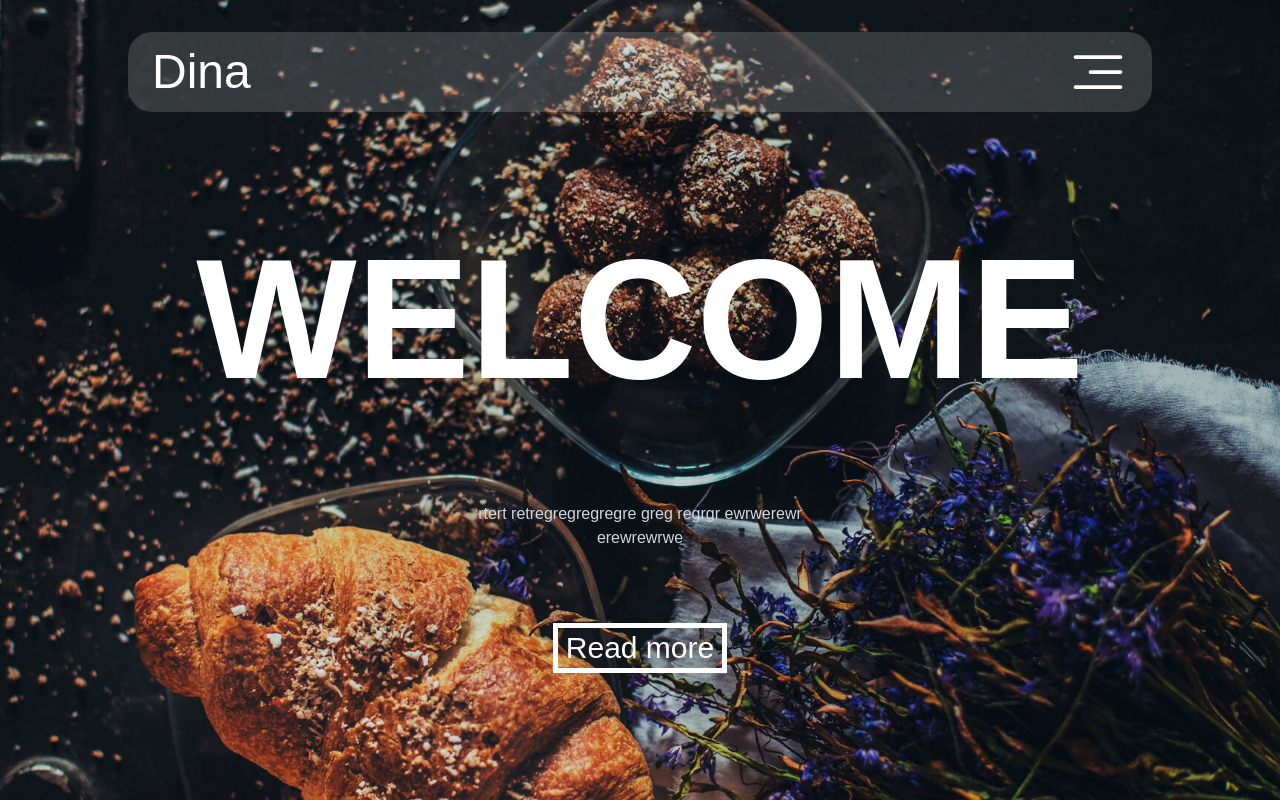
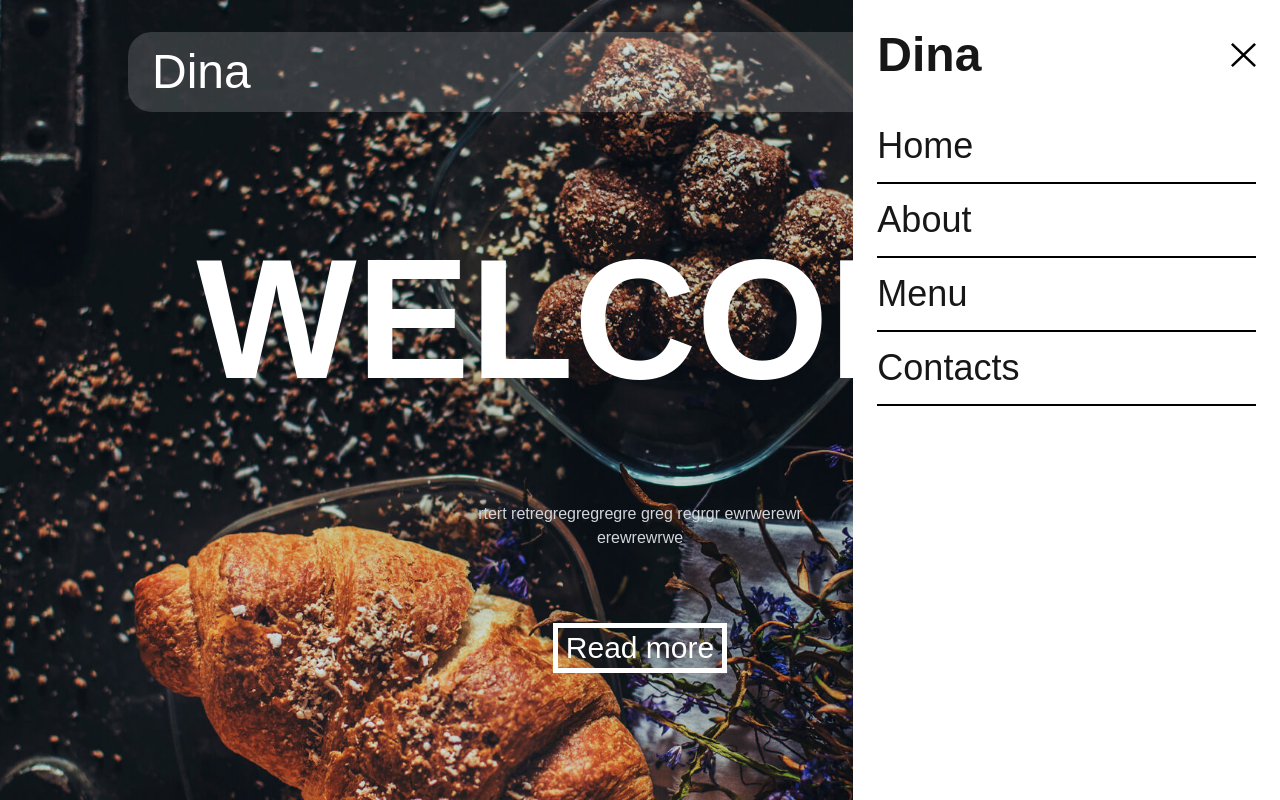
Before and after one commit to ahmedkh67/restu, a Next.js app: page / in a window 1280 px wide. Shown: the top 800 px of the page. Built offline with nearby package versions, Linux system fonts and the light colour scheme; grey boxes are pictures that could not be loaded.

Commit message:
menulist test

```diff
--- a/Components/MenuSlider.tsx
+++ b/Components/MenuSlider.tsx
@@ -37,7 +37,7 @@ const MenuSlider = () => {
           disableOnInteraction: false}}
         spaceBetween={0}
 
-        className="text-white flex h-28 w-full Swiper_Home" >
+        className="text-white flex h-28 w-full cursor-pointer" >
 
           <SwiperSlide>
             <MSliderComponent />
--- /dev/null
+++ b/Components/Menulist.tsx
@@ -0,0 +1,34 @@
+import { Logoname } from '@/Constants';
+import React from 'react'
+import Tap from './Tap';
+import Closeicon from '@/public/Closeicon.svg'
+import Image from 'next/image';
+
+const Menulist = () => {
+  return (
+    <div className="flex w-full md:w-1/3 h-full bg-white absolute top-0 right-0 fixed z-20 px-6 flex-col md:pt-0 pt-6">
+        <div className="flex justify-between w-full h-32 items-center">
+            <div className="flex w-32 h-12">
+                <h1 className='text-5xl font-bold'>
+                    {Logoname}
+                </h1>
+            </div>
+            <div className="flex w-12 h-12 justify-end ">
+                <Image src={Closeicon} alt={'Close icon img'} width={25} height={25}/>
+            </div>
+
+        </div>
+        <div className="flex w-full h-full  flex-col justify-start items-start">
+            <ul className='w-full'>
+                <Tap title={'Home'} link={''} />
+                <Tap title={'About'} link={'/about'} />
+                <Tap title={'Menu'} link={'/about'} />
+                <Tap title={'Contacts'} link={'/about'} />
+            </ul>
+
+        </div>
+    </div>
+  )
+}
+
+export default Menulist ;
--- a/Components/Menusec.tsx
+++ b/Components/Menusec.tsx
@@ -15,7 +15,11 @@ const Menusec = () => {
       dis2={Menusec_Dis2} button_title={Menusec_Button} />
 
     </div>
+    <div className="flex w-full pb-11">
+
+
     <MenuSlider />
+    </div>
     </>
   )
 }
--- /dev/null
+++ b/Components/Tap.tsx
@@ -0,0 +1,26 @@
+import React from 'react'
+import Link from 'next/link';
+
+type Taptypes = {
+    title : string ,
+    link : string,
+}
+
+
+function Tap ({title, link} : Taptypes) {
+  return (
+    <>
+    <li className='py-4 hover:bg-black transition-[0.3s] hover:text-white'>
+        <Link href={link}>
+            <h1 className='text-4xl pointer hover:text-5xl transition-[0.3s]'>
+                {title}
+            </h1>
+        </Link>
+    </li>
+    <hr className='w-full border-black border-1' />
+    </>
+
+  )
+}
+
+export default Tap ;
--- a/Components/index.tsx
+++ b/Components/index.tsx
@@ -8,6 +8,8 @@ import Menusec from "./Menusec";
 import MenuContent from "./MenuContent";
 import MenuSlider from "./MenuSlider";
 import MSliderComponent from "./MSliderComponent";
+import Menulist from "./Menulist"
+import Tap from "./Tap";
 
 export {
     Navbar,
@@ -20,6 +22,8 @@ export {
     MenuContent,
     MenuSlider,
     MSliderComponent,
+    Menulist,
+    Tap,
 
 
 }
--- a/app/globals.css
+++ b/app/globals.css
@@ -46,6 +46,9 @@ body {
 
 }
 button {
+  cursor: pointer;
+}
+.pointer {
   cursor: pointer;
 }
 button:hover {
@@ -144,7 +147,7 @@ button:hover {
 
 @layer slidercompnents {
   .FoodImg {
-    @apply flex w-full h-full ;
+    @apply flex w-full h-full;
   }
 
   .Pricesquare {
--- a/app/page.tsx
+++ b/app/page.tsx
@@ -1,5 +1,5 @@
 
-import { Distancesec, Historysec, Menusec, Navbar } from "@/Components";
+import { Distancesec, Historysec, Menulist, Menusec, Navbar } from "@/Components";
 import Moresec from "@/Components/Moresec";
 import { Hero_title, Hero_Dis, Hero_Button } from "@/Constants";
 import Link from "next/link";
@@ -29,6 +29,7 @@ export default function Home() {
         <Historysec />
         <Distancesec />
         <Menusec />
+        <Menulist />
 
         </>
     )
```
Also changed, not shown: public/Closeicon.svg (added).
